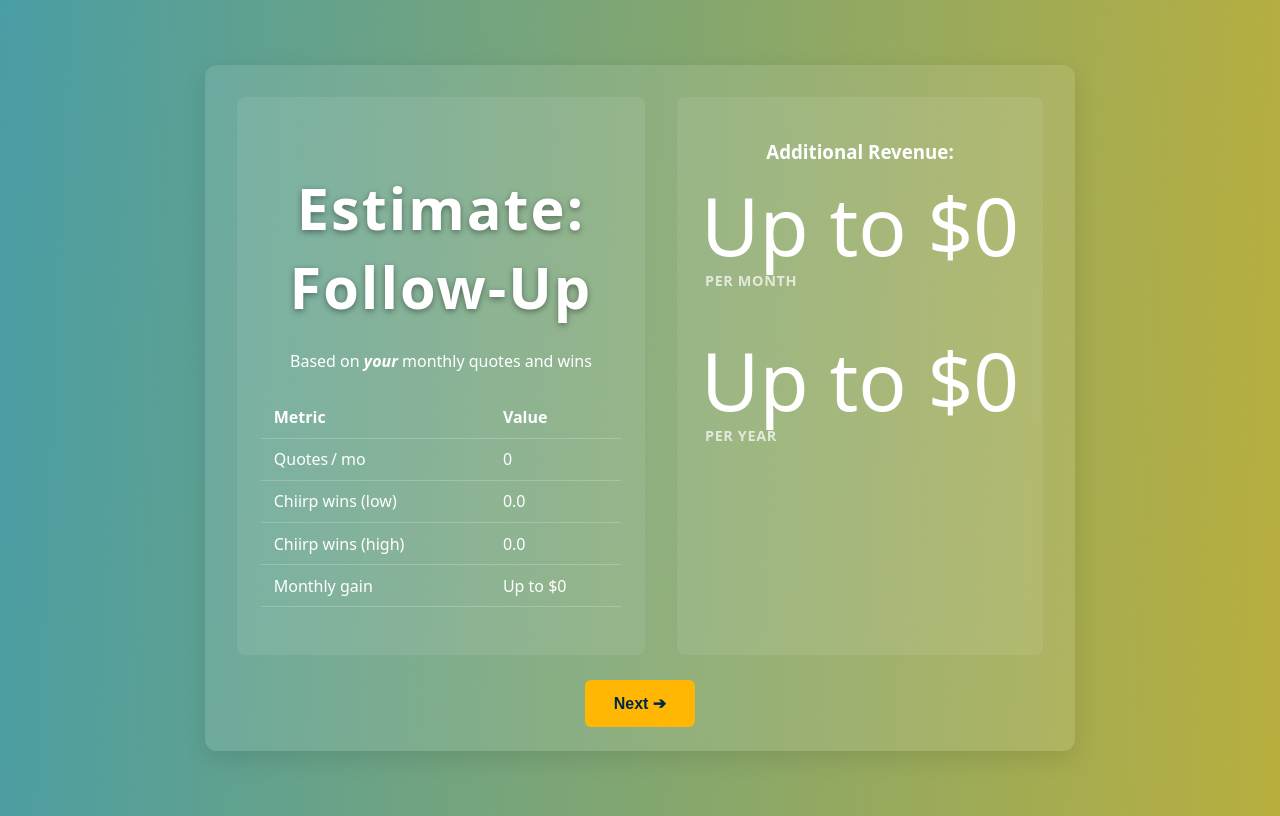
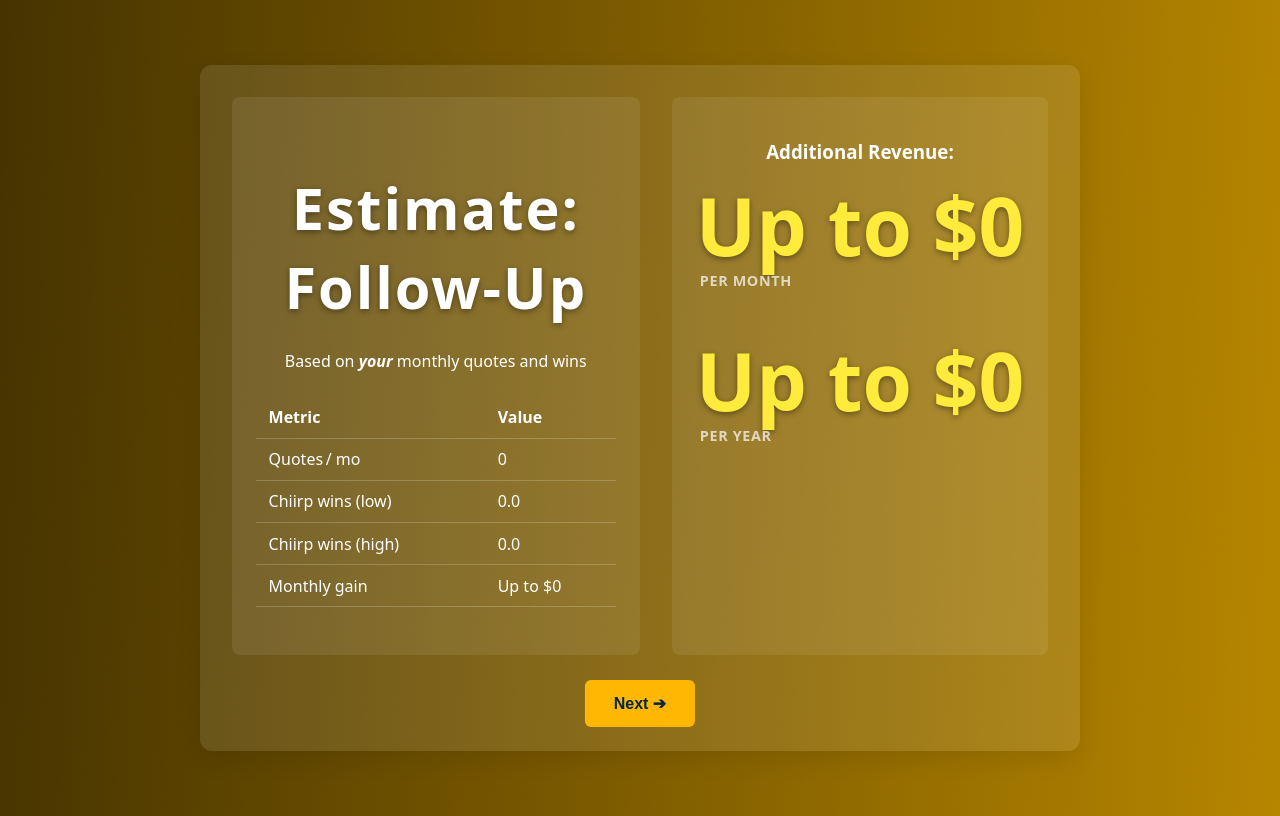
Before and after one commit to ChiirpAcc/chiirp-calculator-demo, a plain HTML site: page index.html in a window 1280 px wide. Both pictures are taken after a click on the button "Next ➔". Drawn offline with Linux system fonts and the light colour scheme.

Commit message:
Update index.html

```diff
--- a/index.html
+++ b/index.html
@@ -169,12 +169,16 @@
 }
 .slide .slide-content.estimation .highlight-pair p { margin: 0; }
 
-/* big yellow numbers (same size as before) */
+/* big yellow numbers – one line, bolded with shadow */
 .slide .slide-content.estimation .highlight-number {
   font-size: clamp(3.2rem, 7vw, 5rem);
-  white-space: nowrap;      /* keep entire “$9,000 – $19,000” on one line */
+  white-space: nowrap;           /* keep range on one line */
   line-height: 1.05;
+  color: #ffeb3b;                /* yellow */
+  font-weight: 700;              /* bold */
+  text-shadow: 0 2px 6px rgba(0, 0, 0, 0.4);  /* slight shadow */
 }
+
 
 /* uppercase labels */
 .slide .slide-content.estimation .subtext {
@@ -237,7 +241,7 @@
     /* make it exactly big enough so its diagonal ≥ viewport diagonal */
     width:  calc(100vw + 100vh);
     height: calc(100vw + 100vh);
-    background: linear-gradient(130deg, #fcb900 0%, #0693e3 100%); /*0693e3                                                                  */
+    background: linear-gradient(130deg, #fcb900 0%, #000000 100%); /*0693e3                                                                  */
     transform: translate(-50%, -50%) rotate(0deg);
     transform-origin: center center;
     z-index: -1;
@@ -385,12 +389,16 @@
   gap:.25rem;
 }
 
-/* 2 ▸ big yellow numbers – keep on one line */
+/* 2 ▸ big yellow numbers – one line, bold with shadow */
 .slide .slide-content.estimation .highlight-number {
   font-size: clamp(3.2rem, 7vw, 5rem);
-  white-space: nowrap;    /* don’t wrap at the dash */
+  white-space: nowrap;           /* keep the full range on one line */
   line-height: 1.05;
+  color: #ffeb3b;                /* yellow */
+  font-weight: 700;              /* bold */
+  text-shadow: 0 2px 6px rgba(0, 0, 0, 0.4);  /* slight drop shadow */
 }
+
 
 /* 3 ▸ MONTHLY / ANNUAL label */
 .slide .slide-content.estimation .subtext{
```
